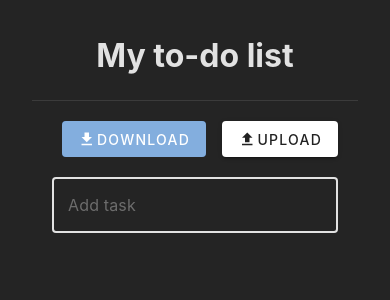
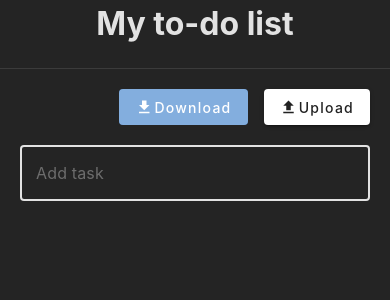
Before and after one commit to Ch0up/todo-app, a Vue app: page / in a window 390 px wide. Shown: the top 300 px of the page. Built offline with nearby package versions, Linux system fonts and the light colour scheme.

Commit message:
little improvement for responsive

```diff
--- a/src/components/TodoDownloadActions.vue
+++ b/src/components/TodoDownloadActions.vue
@@ -4,12 +4,13 @@
       @click="downloadTodos"
       color="primary"
       :disabled="todos && todos.length ? false : true"
+      class="text-capitalize"
     >
       <v-tooltip activator="parent" location="bottom"
         >Download To-do list in json</v-tooltip
       ><v-icon>mdi-download</v-icon>Download</v-btn
     >
-    <v-btn @click="triggerFileInput" class="ml-4">
+    <v-btn @click="triggerFileInput" class="ml-4 text-capitalize">
       <v-tooltip activator="parent" location="bottom"
         >Upload to-do list in json</v-tooltip
       >
--- a/src/components/TodoItem.vue
+++ b/src/components/TodoItem.vue
@@ -5,9 +5,9 @@
         <v-card
           v-bind="props"
           :style="isHovering ? 'background-color: rgb(230, 229, 229)' : ''"
-          class="ma-4 pa-6 d-flex justify-space-between align-center"
+          class="ma-4 pa-6 d-md-flex justify-space-between align-center"
         >
-          <v-card-title class="d-flex">
+          <v-card-title class="d-flex justify-center">
             <input
               type="checkbox"
               :checked="!!todo.completed"
@@ -34,14 +34,14 @@
               min-width="300"
             />
           </v-card-title>
-          <div class="d-flex align-center">
+          <div class="d-md-flex align-center justify-center">
             <v-card-subtitle>
               <div>Created : {{ formatedDate(todo.createdAt) }}</div>
               <div v-if="todo.completedAt">
                 Completed : {{ formatedDate(todo.completedAt) }}
               </div>
             </v-card-subtitle>
-            <v-card-actions class="align-end">
+            <v-card-actions class="align-end justify-center">
               <TodoCrudActions
                 :isEditing="isEditing"
                 :todo="todo"
@@ -72,7 +72,7 @@
 
           <template v-slot:actions>
             <v-btn
-              class="ml-auto"
+              class="ml-auto text-capitalize"
               text="Close"
               variant="elevated"
               @click="isActive.value = false"
--- a/src/style.css
+++ b/src/style.css
@@ -24,6 +24,12 @@ body {
   text-align: center;
 }
 
+@media (max-width: 960px) {
+  #app {
+    padding: 0;
+  }
+}
+
 .draggable-content:hover {
   cursor: move;
 }
```
